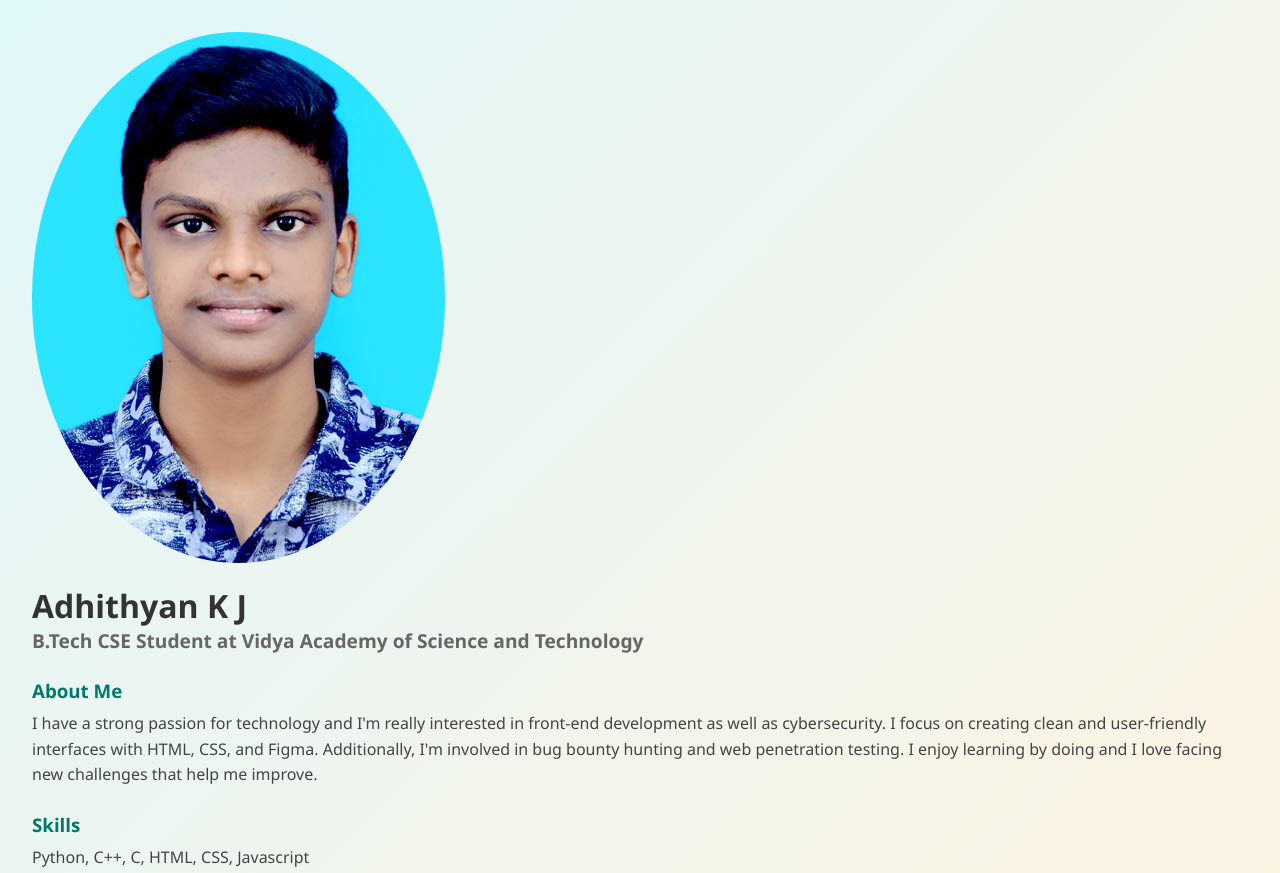
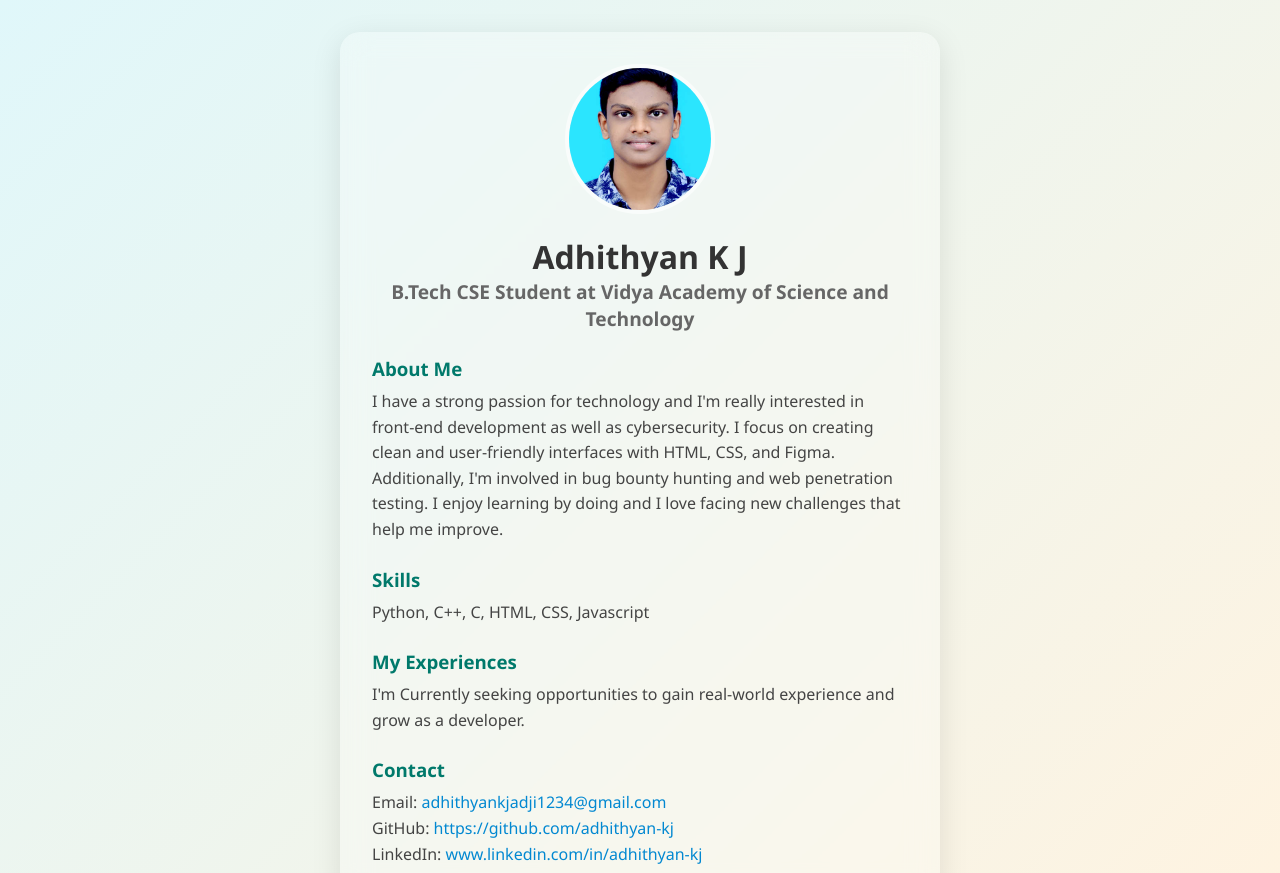
Before and after one commit to adhithyan-kj/biography-page, a plain HTML site: page index.html in a window 1280 px wide. Shown: the top 873 px of the page. Drawn offline with Linux system fonts and the light colour scheme.

Commit message:
Update index.html

```diff
--- a/index.html
+++ b/index.html
@@ -19,6 +19,25 @@
       justify-content: center;
       min-height: 100vh;
       padding: 2rem;
+    }
+        .profile-card {
+      background: rgba(255, 255, 255, 0.25);
+      backdrop-filter: blur(15px);
+      border-radius: 20px;
+      padding: 2rem;
+      max-width: 600px;
+      width: 100%;
+      box-shadow: 0 8px 30px rgba(0, 0, 0, 0.1);
+      text-align: center;
+    }
+
+    .profile-card img {
+      width: 150px;
+      height: 150px;
+      border-radius: 50%;
+      object-fit: cover;
+      margin-bottom: 1rem;
+      border: 4px solid rgba(255, 255, 255, 0.6);
     }
 
 
@@ -66,7 +85,7 @@
 </head>
 <body>
   <div class="profile-card">
-     <img src="Profile.jpg" alt="image" style="width: auto; height: auto; border-radius: 50%; object-fit: cover; margin-bottom: 1rem;">
+     <img src="Profile.jpg" alt="Image of Adhithyan K J">
     <h1>Adhithyan K J</h1>
     <h2>B.Tech CSE Student at Vidya Academy of Science and Technology</h2>
 
```
